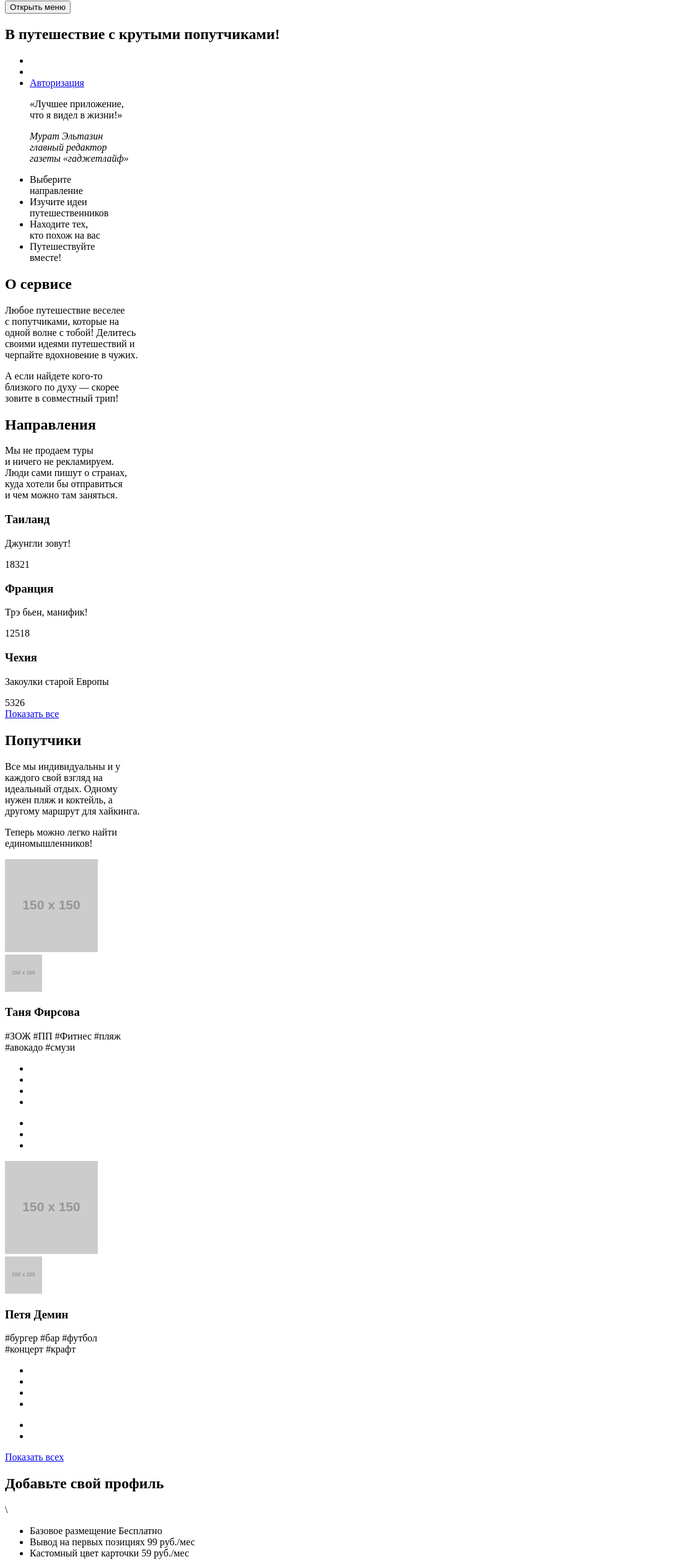
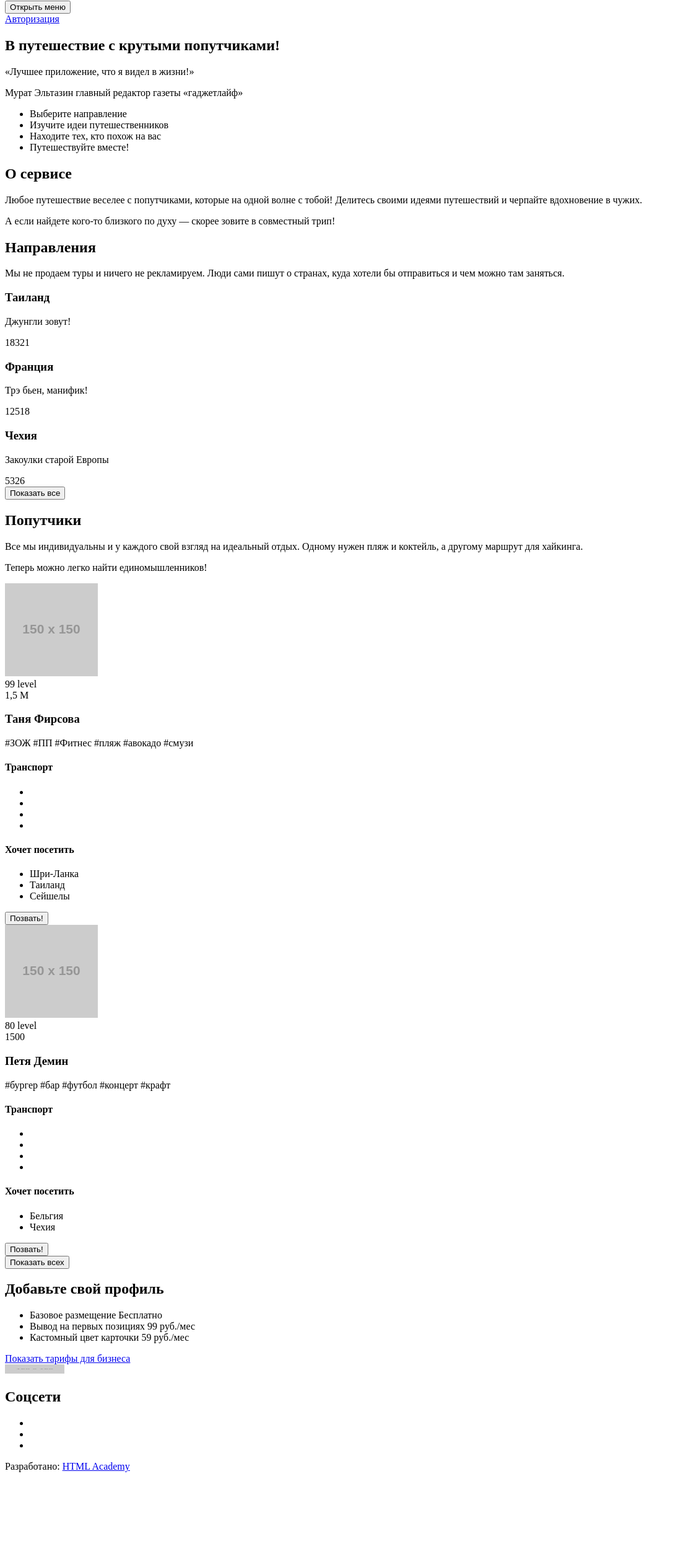
Before and after one commit to manakhova/1343593-pognali-20, a website: page source/index.html in a window 1280 px wide. Shown: the part 26-2554 px from the top of the page at 62% size, without its empty margins (0-1087 px from the left). After the commit the page ends 2409 px from the top, so only its background shows below. Drawn offline with Linux system fonts and the light colour scheme; placeholder pictures from the web are drawn by us.

Commit message:
Начинает разметку

```diff
--- a/source/index.html
+++ b/source/index.html
@@ -1,179 +1,187 @@
 <!DOCTYPE html>
-<html lang="ru">
+<html class="page" lang="ru">
   <head>
     <meta charset="utf-8">
     <title>HTML Academy: Погнали</title>
   </head>
   <body class="page__body">
-    <header class="page-header">
+    <header class="page__header page-header">
       <a class="page-header__logo logo">
-        <img src="https://via.placeholder.com/150x150" width="96" height="15" alt="Погнали?">
+        <img class="logo__image" src="https://via.placeholder.com/150x150" width="96" height="15" alt="Погнали?">
       </a>
-      <nav class="main-navigation">
-        <button class="main-nav__toggle" type="button">
+      <nav class=".page-header__navigation main-navigation">
+        <button class="main-navigation__toggle navigation-button" type="button">
           <span class="visually-hidden">Открыть меню</span>
         </button>
       </nav>
+      <div class="page-header__user-actions user-actions">
+        <a href="#" class="user-actions__link user-actions__link--phone button"></a>
+        <a href="#" class="user-actions__link user-actions__link--mail button"></a>
+        <a href="#" class="user-actions__link user-actions__link--authorization button">Авторизация</a>
+      </div>
     </header>
-    <main class="page-main">
+    <main class="page__main">
       <section class="promo">
         <h1 class="promo__title">В путешествие с крутыми попутчиками!</h1>
-        <ul class="promo__list">
-          <li class="promo__item">
-            <a href="#" class="promo__link promo__link--phone button"></a>
-          </li>
-          <li class="promo__item">
-            <a href="#" class="promo__link promo__link--mail button"></a>
-          </li>
-          <li class="promo__item">
-            <a href="#" class="promo__link promo__link--authorization button">Авторизация</a>
-          </li>
-        </ul>
         <div class="promo__review">
-          <blockquote class="promo__review__item">
-            <div class="promo__review__author-info">
-              <p class="promo__review__text">«Лучшее приложение, <br> что я видел в жизни!»</p>
-              <cite class="promo__review__author">Мурат Эльтазин <br> главный редактор <br> газеты «гаджетлайф»</cite>
+          <p class="promo__review-text text">«Лучшее приложение, что я видел в жизни!»</p>
+          <p class="promo__review-author text--emphasis">Мурат Эльтазин главный редактор газеты «гаджетлайф»</p>
         </div>
-          </blockquote>
-        </div>
-        <section class="promo__steps">
-          <ul class="promo__steps__list">
-            <li class="promo__step promo__step--1">Выберите <br> направление</li>
-            <li class="promo__step promo__step--2">Изучите идеи <br> путешественников</li>
-            <li class="promo__step promo__step--3">Находите тех, <br> кто похож на вас</li>
-            <li class="promo__step promo__step--4">Путешествуйте <br> вместе!</li>
+        <ul class="promo__steps steps-list">
+          <li class="steps-list__item steps-list__item--1">Выберите направление</li>
+          <li class="steps-list__item steps-list__item--2">Изучите идеи путешественников</li>
+          <li class="steps-list__item steps-list__item--3">Находите тех, кто похож на вас</li>
+          <li class="steps-list__item steps-list__item--4">Путешествуйте вместе!</li>
         </ul>
       </section>
-      </section>
       <section class="about">
-        <h2 class="about__title">О сервисе</h2>
-        <p class="about__info">
-          Любое путешествие веселее <br>
-          с попутчиками, которые на <br>
-          одной волне с тобой! Делитесь <br>
-          своими идеями путешествий и <br>
+        <div class="about__info">
+          <h2 class="about__title section-title">О сервисе</h2>
+          <p class="about__teaser text">
+            Любое путешествие веселее
+            с попутчиками, которые на
+            одной волне с тобой! Делитесь
+            своими идеями путешествий и
             черпайте вдохновение в чужих.
           </p>
-        <p class="about__info about__info--emphasis">
-          А если найдете кого-то <br>
-          близкого по духу — скорее <br>
+          <p class="about__teaser  text--emphasis">
+            А если найдете кого-то
+            близкого по духу — скорее
             зовите в совместный трип!
           </p>
+        </div>
       </section>
       <section class="countries">
+        <div class="countries__info">
           <h2 class="countries__title">Направления</h2>
-        <p class="countries__info">
-          Мы не продаем туры <br>
-          и ничего не рекламируем. <br>
-          Люди сами пишут о странах, <br>
-          куда хотели бы отправиться <br>
+          <p class="countries__teaser">
+            Мы не продаем туры
+            и ничего не рекламируем.
+            Люди сами пишут о странах,
+            куда хотели бы отправиться
             и чем можно там заняться.
           </p>
+        </div>
         <div class="countries__list">
-          <div class="country country--thailand">
-            <div class="country__info">
-              <h3 class="country__name">Таиланд</h3>
-              <p class="country__slogan">Джунгли зовут!</p>
-              <span class="country__number">18321</span>
-              <div class="country__flag country__flag--thailand"></div>
+          <div class="coutry-card">
+            <div class="country-card__info">
+              <h3 class="country-card__name">Таиланд</h3>
+              <p class="country-card__slogan">Джунгли зовут!</p>
+              <span class="country-card__number">18321</span>
+              <div class="country-card__flag flag-icon flag-icon--thailand"></div>
             </div>
           </div>
-          <div class="country country--france">
-            <div class="country__info">
-              <h3 class="country__name">Франция</h3>
-              <p class="country__slogan">Трэ бьен, манифик!</p>
-              <span class="country__number">12518</span>
-              <div class="country__flag country__flag--france"></div>
+          <div class="country-card">
+            <div class="country-card__info">
+              <h3 class="country-card__name">Франция</h3>
+              <p class="country-card__slogan">Трэ бьен, манифик!</p>
+              <span class="country-card__number">12518</span>
+              <div class="country-card__flag flag-icon flag-icon--france"></div>
             </div>
           </div>
-          <div class="country country--czech">
-            <div class="country__info">
-              <h3 class="country__name">Чехия</h3>
-              <p class="country__slogan">Закоулки старой Европы</p>
-              <span class="country__number">5326</span>
-              <div class="country__flag country__flag--czech"></div>
+          <div class="country-card">
+            <div class="country-card__info">
+              <h3 class="country-card__name">Чехия</h3>
+              <p class="country-card__slogan">Закоулки старой Европы</p>
+              <span class="country-card__number">5326</span>
+              <div class="country-card__flag flag-icon flag-icon--czech"></div>
             </div>
           </div>
         </div>
-        <a class="countries__to-all button-big" href="#">Показать все</a>
+        <button class="countries__to-all button-big" href="#">Показать все</button>
       </section>
       <section class="users">
+        <div class="users__info">
           <h2 class="users__title">Попутчики</h2>
-        <p class="users__info">
-          Все мы индивидуальны и у <br>
-          каждого свой взгляд на <br>
-          идеальный отдых. Одному <br>
-          нужен пляж и коктейль, а <br>
+          <p class="users__teaser text">
+            Все мы индивидуальны и у
+            каждого свой взгляд на
+            идеальный отдых. Одному
+            нужен пляж и коктейль, а
             другому маршрут для хайкинга.
           </p>
-        <p class="users__info users__info--emphasis">
-          Теперь можно легко найти <br>
+          <p class="users__teaser text--emphasis">
+            Теперь можно легко найти
             единомышленников!
           </p>
+        </div>
         <div class="users__list">
-          <div class="user__item">
-            <img class="user__pic" src="https://via.placeholder.com/150x150" alt="">
-            <div class="user__mark user__mark--1">
-              <img src="https://via.placeholder.com/150x150" width="60px" height="60px" alt="Уровень участника">
+          <div class="user-card">
+            <img class="user-card__pic" src="https://via.placeholder.com/150x150" alt="">
+            <div class="user-card__level">
+              <span class="user-level">99 level</span>
             </div>
-            <div class="user__info">
-              <h3 class="user__name">Таня Фирсова</h3>
-              <p class="user__hashtag">
-                #ЗОЖ #ПП #Фитнес #пляж <br>
+            <div class="user-card__likes user-card__likes--active visualli-hidden">
+              1,5 М
+            </div>
+            <div class="user-card__info">
+              <h3 class="user-card__name">Таня Фирсова</h3>
+              <p class="user-card__hashtag">
+                #ЗОЖ #ПП #Фитнес #пляж
                 #авокадо #смузи
               </p>
-              <ul class="user__transport__list">
-                <li class="user__transport__item user__transport__item--plane"></li>
-                <li class="user__transport__item user__transport__item--bus"></li>
-                <li class="user__transport__item user__transport__item--bicycle"></li>
-                <li class="user__transport__item user__transport__item--run"></li>
+              <h4 class="user-card__transport-title visualli-hidden">Транспорт</h4>
+              <ul class="user-card__transport-list">
+                <li class="user-card__transport-item user-card__transport-item--plane"></li>
+                <li class="user-card__transport-item user-card__transport-tem--bus"></li>
+                <li class="user-card__transport-item user-card__transport-item--bicycle"></li>
+                <li class="user-card__transport-item user-card__transport-item--run"></li>
               </ul>
-              <ul class="user__countries__list">
-                <li class="country__flag country__flag--sri-lanka"></li>
-                <li class="country__flag country__flag--thailand"></li>
-                <li class="country__flag country__flag--seychelles"></li>
+              <h4 class="user-card__countries-title visualli-hidden">Хочет посетить</h4>
+              <ul class="user-card__countries-list--catalog">
+                <li class="user-card__countries-item flag-icon flag-icon--sri-lanka"><span class="country-name">Шри-Ланка</span></li>
+                <li class="user-card__countries-item flag-icon flag-icon--thailand"><span class="country-name">Таиланд</span></li>
+                <li class="user-card__countries-item flag-icon flag-icon--seychelles"><span class="country-name">Сейшелы</span></li>
               </ul>
+              <button class="user__button button visualli-hidden" type="button">Позвать!</button>
             </div>
           </div>
-          <div class="user__item">
-            <img class="user__pic" src="https://via.placeholder.com/150x150" alt="">
-            <div class="user__mark user__mark--2">
-              <img src="https://via.placeholder.com/150x150" width="60px" height="60px" alt="Уровень участника">
+          <div class="user-card">
+            <img class="user-card__pic" src="https://via.placeholder.com/150x150" alt="">
+            <div class="user-card__level">
+              <span class="user-level">80 level</span>
             </div>
-            <div class="user__info">
-              <h3 class="user__name">Петя Демин</h3>
-              <p class="user__hashtag">
-                #бургер #бар #футбол <br>
+            <div class="user-card__likes visualli-hidden">
+              1500
+            </div>
+            <div class="user-card__info">
+              <h3 class="user-card__name">Петя Демин</h3>
+              <p class="user-card__hashtag">
+                #бургер #бар #футбол
                 #концерт #крафт
               </p>
-              <ul class="user__transport__list">
-                <li class="user__transport__item user__transport__item--plane"></li>
-                <li class="user__transport__item user__transport__item--bus"></li>
-                <li class="user__transport__item user__transport__item--bicycle"></li>
-                <li class="user__transport__item user__transport__item--run"></li>
+              <h4 class="user-card__transport-title visualli-hidden">Транспорт</h4>
+              <ul class="user-card__transport-list">
+                <li class="user-card__transport-item user-card__transport-item--plane"></li>
+                <li class="user-card__transport-item user-card__transport-tem--bus"></li>
+                <li class="user-card__transport-item user-card__transport-item--bicycle"></li>
+                <li class="user-card__transport-item user-card__transport-item--run"></li>
               </ul>
-              <ul class="user__countries__list">
-                <li class="country__flag country__flag--belgium"></li>
-                <li class="country__flag country__flag--czech"></li>
+              <h4 class="user-card__countries-title visualli-hidden">Хочет посетить</h4>
+              <ul class="user-card__countries-list">
+                <li class="user-card__countries-item flag-icon flag-icon--belgium"><span class="country-name">Бельгия</span></li>
+                <li class="user-card__countries-item flag-icon flag-icon--czech"><span class="country-name">Чехия</span></li>
               </ul>
+              <button class="user__button button visualli-hidden" type="button">Позвать!</button>
             </div>
           </div>
         </div>
-        <a class="users__to-all button-big" href="#">Показать всех</a>
+        <button class="users__to-all button-big" href="#">Показать всех</button>
       </section>
-      <section class="profile">
-        <h2 class="profile__title">Добавьте свой профиль</h2>\
-        <div class="profile__rate"></div>
-        <ul class="profile__list">
-          <li class="profile__item">Базовое размещение <span class="profile__item__price">Бесплатно</span></li>
-          <li class="profile__item">Вывод на первых позициях <span class="profile__item__price">99 руб./мес</span></li>
-          <li class="profile__item">Кастомный цвет карточки <span class="profile__item__price">59 руб./мес</span></li>
+      <section class="add-profile">
+        <div class="add-profile__info">
+          <h2 class="add-profile__title">Добавьте свой профиль</h2>
+          <div class="add-profile__pic"></div>
+          <ul class="add-profile__list">
+            <li class="add-profile__item">Базовое размещение Бесплатно</li>
+            <li class="add-profile__item">Вывод на первых позициях 99 руб./мес</li>
+            <li class="add-profile__item">Кастомный цвет карточки 59 руб./мес</li>
           </ul>
-        <a class="profile__to-all profile__link" href="#">Показать тарифы для бизнеса</a>
+          <a class="add-profile__to-all add-profile-link" href="#">Показать тарифы для бизнеса</a>
         </section>
+        </div>
     </main>
-    <footer class="page-footer">
+    <footer class="page__footer page-footer">
       <a class="page-footer__logo logo">
         <img src="https://via.placeholder.com/150x150" width="96" height="15" alt="Погнали?">
       </a>
```
Also changed, not shown: source/catalog.html (+114 -125 lines), source/form.html (+16 -8 lines). Lines whose indentation alone changed are shown as unchanged.
